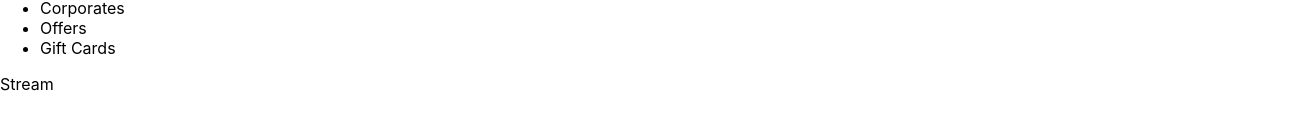
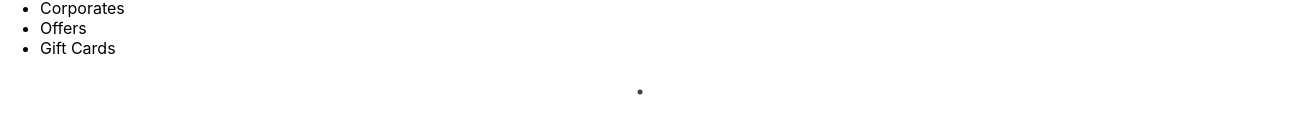
Before and after one commit to ramsai-5A1/BookMyShow, a React (Create React App) app: page /stream in a window 1280 px wide. Shown: the part 617-750 px from the top of the page, 1305 px wide, since content can reach past the window. Built offline with nearby package versions, Linux system fonts and the light colour scheme.

Commit message:
Raw version of StreamBanner

```diff
--- a/src/components/Stream.js
+++ b/src/components/Stream.js
@@ -1,8 +1,9 @@
+import StreamBanner from "./StreamBanner";
 
 const Stream = () => {
     return (
         <div>
-            Stream
+            <StreamBanner/>
         </div>
     )
 };
--- /dev/null
+++ b/src/components/StreamBanner.js
@@ -0,0 +1,38 @@
+import { useEffect } from "react";
+import Slider from "react-slick";
+
+const StreamBanner = () => {
+
+    useEffect(() => {
+        const fetchBannerDataFrom = async () => {
+
+        };
+        fetchBannerDataFrom();
+    }, []);
+
+    const settings = {
+        dots: true,
+        infinite: true,
+        speed: 500,
+        slidesToShow: 1,
+        slidesToScroll: 1,
+      };
+
+    return (
+        <div>
+            <Slider {...settings}>
+                <BannerCard/>
+            </Slider>
+        </div>
+    )
+};
+
+const BannerCard = () => {
+    return (
+        <div>
+
+        </div>
+    )
+}
+
+export default StreamBanner;
```
Also changed, not shown: 1 other file (tests, documents, lock files or other folders).
